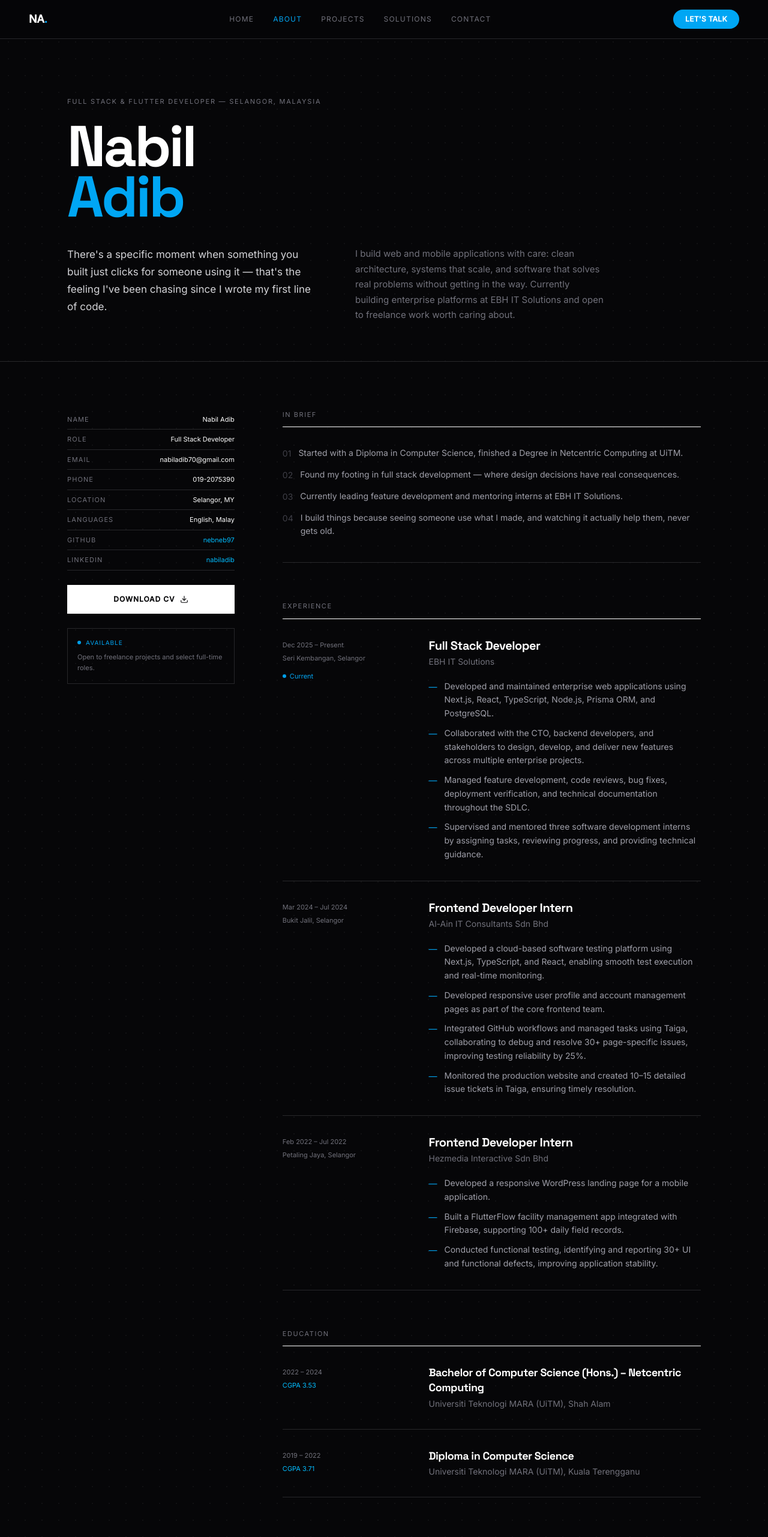
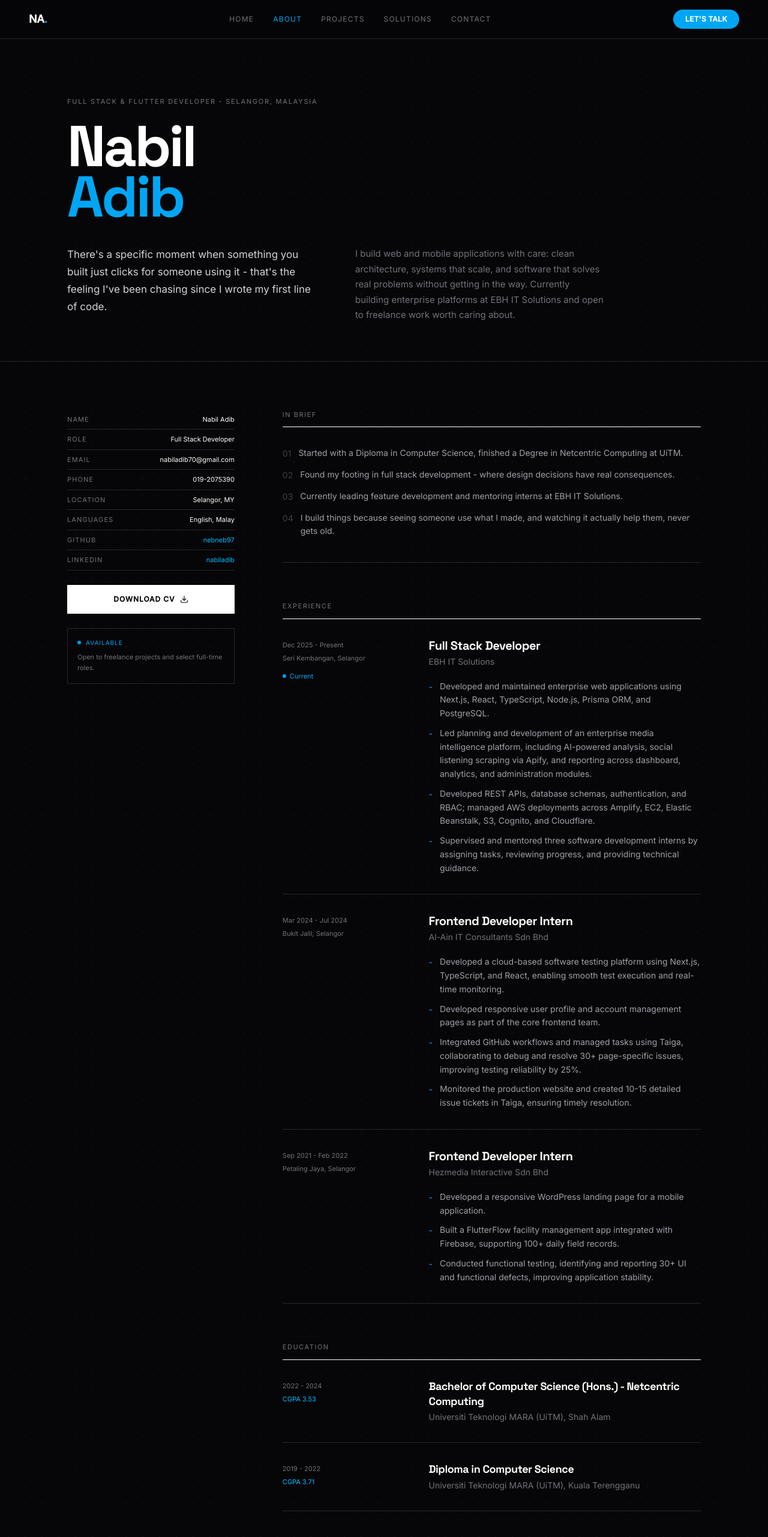
Before and after one commit to nebneb97/nabil-portfolio, a Next.js app: page /resume in a window 1280 px wide. Shown: the top 2562 px of the page at 60% size. Built offline with nearby package versions, Linux system fonts and the light colour scheme.

Commit message:
feat: add companies strip, AI badge, fix encoding and resume content

```diff
--- a/app/page.jsx
+++ b/app/page.jsx
@@ -46,7 +46,7 @@ const Home = () => {
     <section>
       <VisitorTracker />
 
-      {/* ── Editorial Hero ── */}
+      {/* â"€â"€ Editorial Hero â"€â"€ */}
       <div className="border-b border-zinc-800">
         <div className="container mx-auto px-4 sm:px-6 xl:px-12 pt-16 xl:pt-24 pb-16">
           <div className="flex flex-col xl:flex-row items-center justify-between gap-12 xl:gap-8">
@@ -93,7 +93,7 @@ const Home = () => {
               {/* CTAs */}
               <div className="flex flex-col sm:flex-row items-center xl:items-start gap-3 justify-center xl:justify-start">
                 <a
-                  href="/assets/RESUME_NABIL_ADIB.pdf"
+                  href="/assets/RESUME_NABIL%20ADIB_.pdf"
                   target="_blank"
                   rel="noopener noreferrer"
                   className="inline-flex items-center gap-2 bg-white text-zinc-950 hover:bg-sky-500 hover:text-white px-6 py-3.5 text-xs font-bold uppercase tracking-[0.08em] transition-colors"
@@ -119,7 +119,7 @@ const Home = () => {
         </div>
       </div>
 
-      {/* ── Marquee ticker ── */}
+      {/* â"€â"€ Marquee ticker â"€â"€ */}
       <div className="relative overflow-hidden border-b border-zinc-800/60 py-4 mb-16 bg-zinc-900/20">
         <div className="flex animate-marquee gap-10 w-max">
           {marqueeItems.map((t, i) => (
@@ -134,15 +134,27 @@ const Home = () => {
         </div>
       </div>
 
+      {/* Companies strip */}
+      <div className="container mx-auto px-4 sm:px-6 xl:px-12 pb-10">
+        <div className="flex flex-wrap items-center gap-x-6 gap-y-3 justify-center xl:justify-start">
+          <span className="font-mono text-zinc-500 text-[10px] uppercase tracking-[0.16em]">Experience from</span>
+          {["EBH IT Solutions", "Al-Ain IT Consultants", "Hezmedia Interactive"].map((co) => (
+            <span key={co} className="font-mono text-xs text-zinc-400 border border-zinc-800 px-3 py-1 hover:border-zinc-600 transition-colors">
+              {co}
+            </span>
+          ))}
+        </div>
+      </div>
+
       {/* ── Stats ── */}
       <div className="container mx-auto px-4 sm:px-6 xl:px-12 pb-16">
         <Stats />
       </div>
 
-      {/* ── How I Work ── */}
+      {/* How I Work */}
       <ProcessSection />
 
-      {/* ── Featured Projects ── */}
+      {/* Featured Projects */}
       <div className="container mx-auto px-4 sm:px-6 xl:px-12 pb-24">
         <Reveal className="flex items-end justify-between mb-10">
           <div>
@@ -185,12 +197,16 @@ const Home = () => {
                     Media Command Centre
                   </h3>
                   <p className="text-zinc-400 text-sm leading-relaxed mb-5 max-w-md">
-                    Enterprise media intelligence platform for monitoring, analysing, and reporting news coverage. Led planning and development — deployed on AWS across 7 services.
+                    Enterprise media intelligence platform for monitoring, analysing, and reporting news coverage across 7 AWS services — with AI-powered analysis and social listening.
                   </p>
                   <div className="flex flex-wrap items-center gap-3">
                     <div className="inline-flex items-center gap-2 bg-sky-500/10 border border-sky-500/20 rounded-full px-3 py-1.5">
                       <span className="w-1.5 h-1.5 rounded-full bg-sky-500 flex-shrink-0" />
                       <span className="font-mono text-sky-400 text-xs">7 AWS Services · Enterprise Scale</span>
+                    </div>
+                    <div className="inline-flex items-center gap-2 bg-violet-500/10 border border-violet-500/20 rounded-full px-3 py-1.5">
+                      <span className="w-1.5 h-1.5 rounded-full bg-violet-400 flex-shrink-0" />
+                      <span className="font-mono text-violet-400 text-xs">AI-Powered · Social Listening</span>
                     </div>
                     <div className="flex gap-2 text-lg text-zinc-500 group-hover:text-sky-400/50 transition-colors">
                       <SiNextdotjs /><FaReact /><FaNodeJs /><SiPrisma /><SiPostgresql /><SiAmazonwebservices />
@@ -220,7 +236,7 @@ const Home = () => {
                 </div>
                 <div>
                   <h3 className="text-xl font-bold text-white mb-2 group-hover:text-sky-400 transition-colors duration-300">
-                    ePIBG – Digital School Platform
+                    ePIBG — Digital School Platform
                   </h3>
                   <p className="text-zinc-400 text-xs leading-relaxed mb-4">
                     Led the Digital Consent and Treasurer modules. Full SDLC from planning to deployment on AWS Amplify.
@@ -252,7 +268,7 @@ const Home = () => {
                   </h3>
                   <div className="inline-flex items-center gap-2 bg-sky-500/10 border border-sky-500/20 rounded-full px-3 py-1 mb-4">
                     <span className="w-1.5 h-1.5 rounded-full bg-sky-500 flex-shrink-0" />
-                    <span className="font-mono text-sky-400 text-[10px]">30+ Issues Fixed · 25% Reliability ↑</span>
+                    <span className="font-mono text-sky-400 text-[10px]">30+ Issues Fixed · 25% Reliability up</span>
                   </div>
                   <div className="flex gap-2 text-lg text-zinc-500 group-hover:text-sky-400/50 transition-colors">
                     <SiNextdotjs /><FaReact /><SiTypescript /><SiTailwindcss /><SiPrisma />
--- a/app/resume/page.jsx
+++ b/app/resume/page.jsx
@@ -27,7 +27,7 @@ import {
   SiFigma,
   SiAmazonwebservices,
 } from "react-icons/si";
-import { FiDownload } from "react-icons/fi";
+import { FiDownload, FiTerminal } from "react-icons/fi";
 import { motion } from "framer-motion";
 
 const info = [
@@ -46,11 +46,11 @@ const experience = [
     company: "EBH IT Solutions",
     location: "Seri Kembangan, Selangor",
     role: "Full Stack Developer",
-    duration: "Dec 2025 – Present",
+    duration: "Dec 2025 - Present",
     bullets: [
       "Developed and maintained enterprise web applications using Next.js, React, TypeScript, Node.js, Prisma ORM, and PostgreSQL.",
-      "Collaborated with the CTO, backend developers, and stakeholders to design, develop, and deliver new features across multiple enterprise projects.",
-      "Managed feature development, code reviews, bug fixes, deployment verification, and technical documentation throughout the SDLC.",
+      "Led planning and development of an enterprise media intelligence platform, including AI-powered analysis, social listening scraping via Apify, and reporting across dashboard, analytics, and administration modules.",
+      "Developed REST APIs, database schemas, authentication, and RBAC; managed AWS deployments across Amplify, EC2, Elastic Beanstalk, S3, Cognito, and Cloudflare.",
       "Supervised and mentored three software development interns by assigning tasks, reviewing progress, and providing technical guidance.",
     ],
   },
@@ -58,19 +58,19 @@ const experience = [
     company: "Al-Ain IT Consultants Sdn Bhd",
     location: "Bukit Jalil, Selangor",
     role: "Frontend Developer Intern",
-    duration: "Mar 2024 – Jul 2024",
+    duration: "Mar 2024 - Jul 2024",
     bullets: [
       "Developed a cloud-based software testing platform using Next.js, TypeScript, and React, enabling smooth test execution and real-time monitoring.",
       "Developed responsive user profile and account management pages as part of the core frontend team.",
       "Integrated GitHub workflows and managed tasks using Taiga, collaborating to debug and resolve 30+ page-specific issues, improving testing reliability by 25%.",
-      "Monitored the production website and created 10–15 detailed issue tickets in Taiga, ensuring timely resolution.",
+      "Monitored the production website and created 10-15 detailed issue tickets in Taiga, ensuring timely resolution.",
     ],
   },
   {
     company: "Hezmedia Interactive Sdn Bhd",
     location: "Petaling Jaya, Selangor",
     role: "Frontend Developer Intern",
-    duration: "Feb 2022 – Jul 2022",
+    duration: "Sep 2021 - Feb 2022",
     bullets: [
       "Developed a responsive WordPress landing page for a mobile application.",
       "Built a FlutterFlow facility management app integrated with Firebase, supporting 100+ daily field records.",
@@ -82,15 +82,15 @@ const experience = [
 const education = [
   {
     institution: "Universiti Teknologi MARA (UiTM), Shah Alam",
-    degree: "Bachelor of Computer Science (Hons.) – Netcentric Computing",
+    degree: "Bachelor of Computer Science (Hons.) - Netcentric Computing",
     grade: "CGPA 3.53",
-    duration: "2022 – 2024",
+    duration: "2022 - 2024",
   },
   {
     institution: "Universiti Teknologi MARA (UiTM), Kuala Terengganu",
     degree: "Diploma in Computer Science",
     grade: "CGPA 3.71",
-    duration: "2019 – 2022",
+    duration: "2019 - 2022",
   },
 ];
 
@@ -141,6 +141,7 @@ const skillGroups = [
       { icon: <FaGithub />, name: "GitHub" },
       { icon: <SiPostman />, name: "Postman" },
       { icon: <SiFigma />, name: "Figma" },
+      { icon: <FiTerminal />, name: "Puppeteer" },
     ],
   },
 ];
@@ -151,11 +152,11 @@ const Resume = () => {
       initial={{ opacity: 0 }}
       animate={{ opacity: 1, transition: { duration: 0.4 } }}
     >
-      {/* ── Editorial Hero ── */}
+      {/* â"€â"€ Editorial Hero â"€â"€ */}
       <div className="border-b border-zinc-800">
         <div className="container mx-auto px-4 sm:px-6 xl:px-12 max-w-6xl pt-16 xl:pt-24 pb-12 xl:pb-16">
           <p className="font-mono text-zinc-500 text-[11px] uppercase tracking-[0.16em] mb-6">
-            Full Stack & Flutter Developer — Selangor, Malaysia
+            Full Stack & Flutter Developer - Selangor, Malaysia
           </p>
           <h1 className="text-[clamp(52px,8vw,96px)] font-bold leading-[0.88] tracking-[-0.04em] text-white mb-10">
             Nabil
@@ -167,7 +168,7 @@ const Resume = () => {
           <div className="grid grid-cols-1 xl:grid-cols-2 gap-6 xl:gap-16 max-w-4xl">
             <p className="text-zinc-300 text-[17px] leading-[1.7]">
               There&apos;s a specific moment when something you built just clicks
-              for someone using it — that&apos;s the feeling I&apos;ve been chasing
+              for someone using it - that&apos;s the feeling I&apos;ve been chasing
               since I wrote my first line of code.
             </p>
             <p className="text-zinc-500 text-[15px] leading-[1.7]">
@@ -180,7 +181,7 @@ const Resume = () => {
         </div>
       </div>
 
-      {/* ── Two-column layout ── */}
+      {/* â"€â"€ Two-column layout â"€â"€ */}
       <div className="container mx-auto px-4 sm:px-6 xl:px-12 max-w-6xl py-16 xl:py-20">
         <div className="grid grid-cols-1 xl:grid-cols-[2fr_5fr] gap-14 xl:gap-20 items-start">
 
@@ -212,7 +213,7 @@ const Resume = () => {
             </div>
 
             <a
-              href="/assets/RESUME_NABIL_ADIB.pdf"
+              href="/assets/RESUME_NABIL%20ADIB_.pdf"
               target="_blank"
               rel="noopener noreferrer"
               className="flex items-center justify-center gap-2 mt-6 bg-white text-zinc-950 hover:bg-sky-500 hover:text-white py-4 px-6 text-xs font-bold uppercase tracking-[0.08em] transition-colors"
@@ -245,7 +246,7 @@ const Resume = () => {
               <div className="flex flex-col gap-3">
                 {[
                   "Started with a Diploma in Computer Science, finished a Degree in Netcentric Computing at UiTM.",
-                  "Found my footing in full stack development — where design decisions have real consequences.",
+                  "Found my footing in full stack development - where design decisions have real consequences.",
                   "Currently leading feature development and mentoring interns at EBH IT Solutions.",
                   "I build things because seeing someone use what I made, and watching it actually help them, never gets old.",
                 ].map((line, i) => (
@@ -303,7 +304,7 @@ const Resume = () => {
                             className="flex gap-3 text-zinc-400 text-[14px] leading-relaxed"
                           >
                             <span className="text-sky-500 font-mono flex-shrink-0 mt-px">
-                              —
+                              -
                             </span>
                             {bullet}
                           </li>
```
Also changed, not shown: 1 other file (tests, documents, lock files or other folders).
